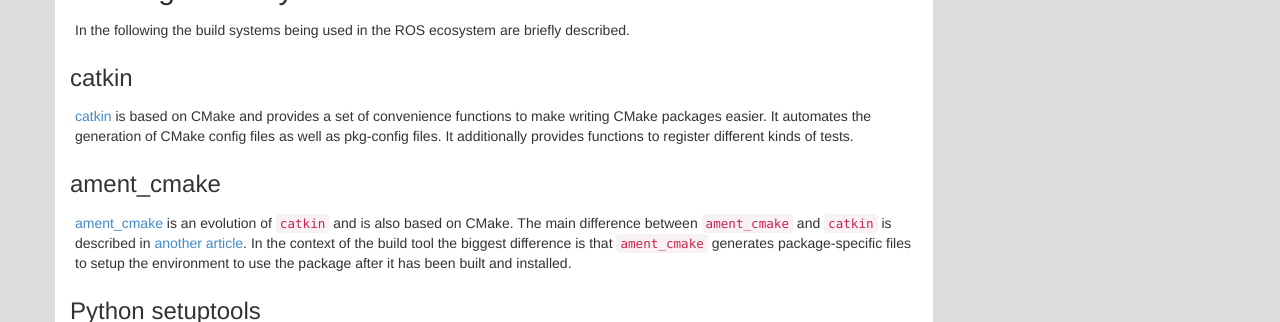
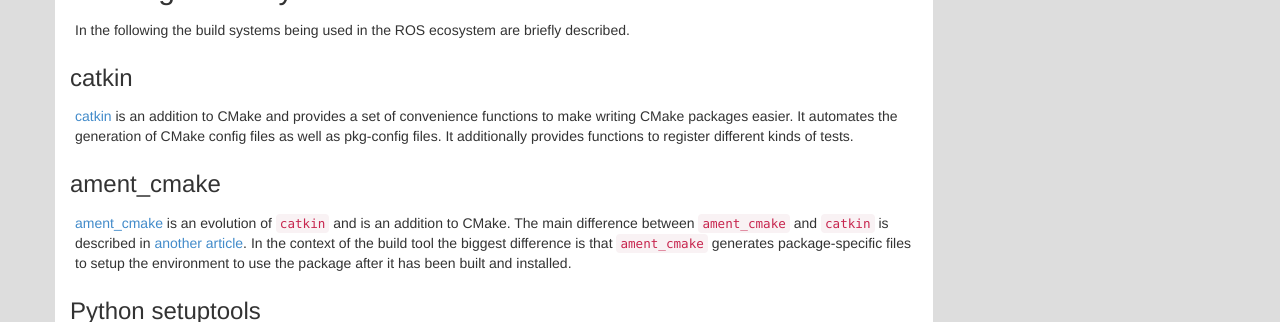
Before and after one commit to ros2/design, a Jekyll site: the page built from articles/101_build_tool.md, in a window 1280 px wide and 900 px high, scrolled down 2340 px. Shown: the part 152-474 px from the top of the window. Built offline with Jekyll 4.4.1, drawn with Linux system fonts in a browser that asks for light colours; nearby versions of some CDN libraries.

Commit message:
Change wording for *_cmake

```diff
--- a/articles/101_build_tool.md
+++ b/articles/101_build_tool.md
@@ -129,13 +129,13 @@
 
 ### catkin
 
-[catkin](http://wiki.ros.org/catkin) is based on CMake and provides a set of convenience functions to make writing CMake packages easier.
+[catkin](http://wiki.ros.org/catkin) is an addition to CMake and provides a set of convenience functions to make writing CMake packages easier.
 It automates the generation of CMake config files as well as pkg-config files.
 It additionally provides functions to register different kinds of tests.
 
 ### ament_cmake
 
-[ament_cmake](https://github.com/ament/ament_cmake) is an evolution of `catkin` and is also based on CMake.
+[ament_cmake](https://github.com/ament/ament_cmake) is an evolution of `catkin` and is an addition to CMake.
 The main difference between `ament_cmake` and `catkin` is described in [another article](http://design.ros2.org/articles/ament.html).
 In the context of the build tool the biggest difference is that `ament_cmake` generates package-specific files to setup the environment to use the package after it has been built and installed.
 
```
